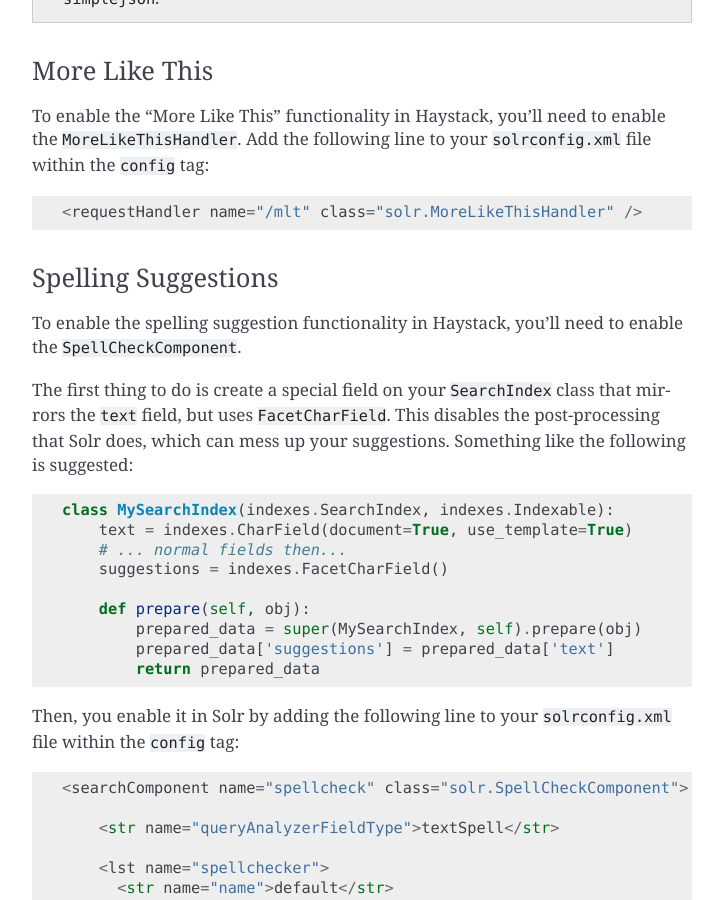
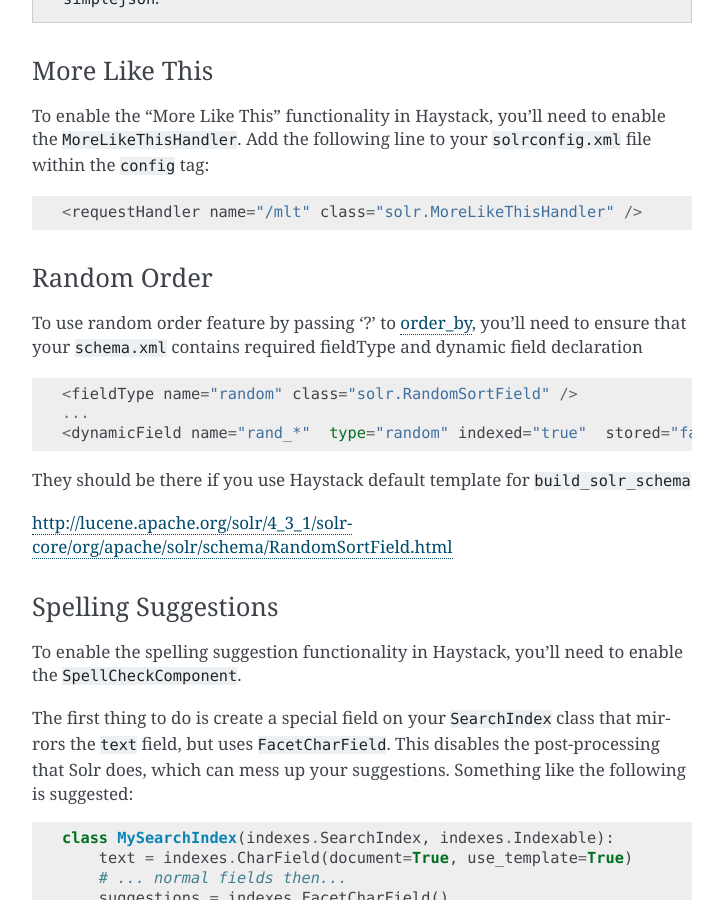
Before and after one commit to django-haystack/django-haystack, a Sphinx documentation site: the page built from docs/installing_search_engines.rst, in a window 1280 px wide and 900 px high, scrolled down 1147 px. Shown: the whole window, without its empty margins (388-1111 px from the left). Built offline with Sphinx 7.4.7, drawn with Linux system fonts in a browser that asks for light colours.

Commit message:
added info on random search to docs

```diff
--- a/docs/backend_support.rst
+++ b/docs/backend_support.rst
@@ -35,6 +35,7 @@ Solr
 * Stored (non-indexed) fields
 * Highlighting
 * Spatial search
+* Random order
 * Requires: pysolr (2.0.13+) & Solr 3.5+
 
 Elasticsearch
--- a/docs/installing_search_engines.rst
+++ b/docs/installing_search_engines.rst
@@ -56,6 +56,22 @@ to enable the ``MoreLikeThisHandler``. Add the following line to your
 ``solrconfig.xml`` file within the ``config`` tag::
 
     <requestHandler name="/mlt" class="solr.MoreLikeThisHandler" />
+
+.. _ref-solr-random-order:
+
+Random Order
+--------------
+
+To use random order feature by passing '?' to :ref:`ref-orderby`, you'll need to ensure that your ``schema.xml``
+contains required fieldType and dynamic field declaration ::
+
+    <fieldType name="random" class="solr.RandomSortField" />
+    ...
+    <dynamicField name="rand_*"  type="random" indexed="true"  stored="false"/>
+
+They should be there if you use Haystack default template for ``build_solr_schema``
+
+http://lucene.apache.org/solr/4_3_1/solr-core/org/apache/solr/schema/RandomSortField.html
 
 Spelling Suggestions
 --------------------
--- a/docs/searchqueryset_api.rst
+++ b/docs/searchqueryset_api.rst
@@ -212,7 +214,7 @@ string with a ``-``::
 
     SearchQuerySet().filter(content='foo').order_by('-pub_date')
 
-To get random order, use ``?`` (at the moment supported only by Solr backend)::
+To get random order, use ``?`` (at the moment supported only by :ref:`Solr backend <ref-solr-random-order>`)::
 
     SearchQuerySet().filter(content='foo').order_by('?')
 
@@ -674,8 +676,7 @@ Example::
 
 Returns the stats results found by the query.
 
- This will cause the query to
-execute and should generally be used when presenting the data (template-level).
+ This will cause the query to execute and should generally be used when presenting the data (template-level).
 
 You receive back a dictionary with three keys: ``fields``, ``dates`` and
 ``queries``. Each contains the facet counts for whatever facets you specified
```
Also changed, not shown: other parts of docs/searchqueryset_api.rst (+2 -0 lines).
